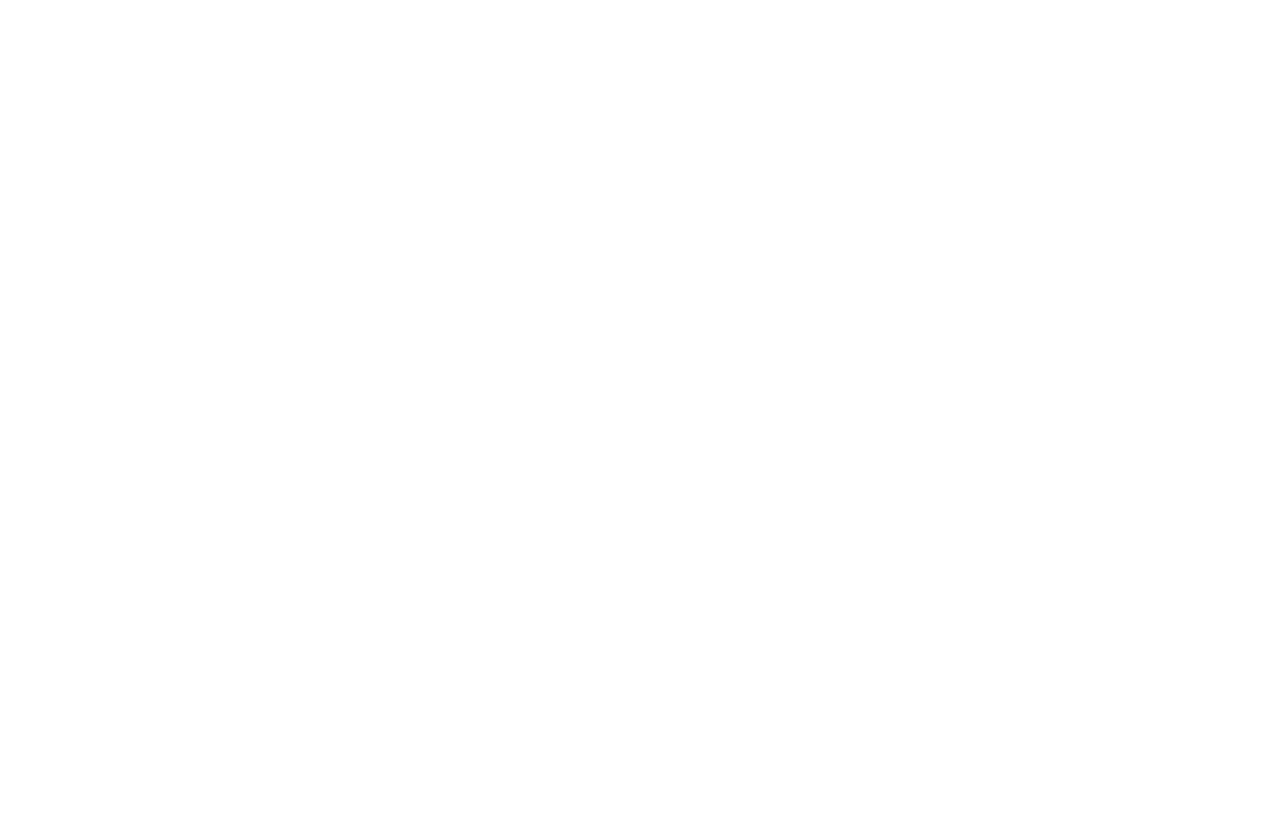
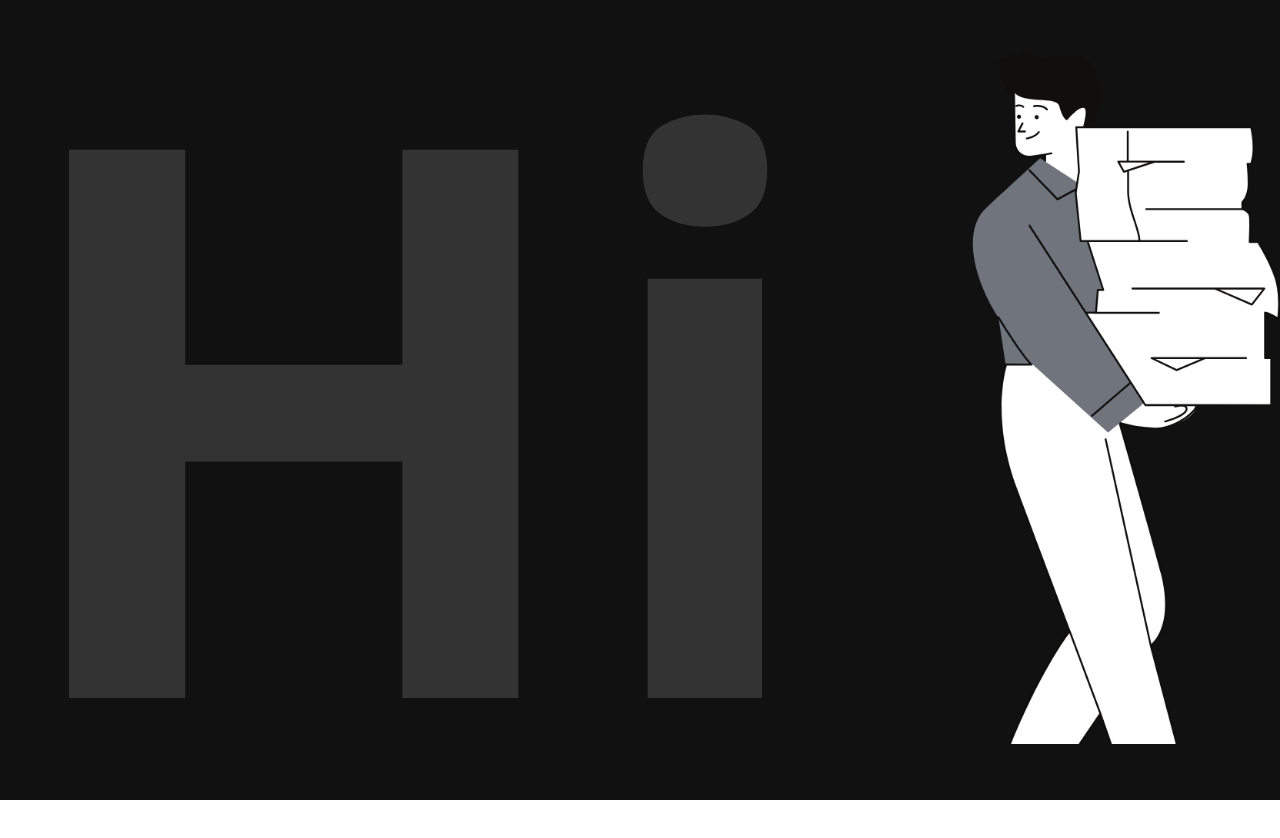
Before and after one commit to coxMD/coxMD.github.io, a plain HTML site: page index.html in a window 1280 px wide. Before the commit the page ends 800 px from the top, so only its background shows below. Drawn offline with nearby package versions, Linux system fonts and the light colour scheme.

Commit message:
Implemented  Landing Page

```diff
--- a/index.html
+++ b/index.html
@@ -6,8 +6,26 @@
     <meta name="viewport" content="width=device-width, initial-scale=1.0">
     <title>Document</title>
     <link rel="stylesheet" href="./style.css">
+    <link href="https://fonts.googleapis.com/css2?family=Open+Sans:ital,wght@0,300;0,400;0,500;0,700;0,800;1,600&display=swap" rel="stylesheet">
 </head>
 <body>
+    <div class="container">
+        <!-- INTRODUCTION -->
+        <div class="intro">
+            <div class="salute">
+                <div class="saluteTextContainer">
+                    <h1 class="saluteText">Hi</h1>
+                </div>
+                <div class="saluteImgContainer">
+                    <img src="./img/person.png" alt="" class="saluteImg">
+                </div>
+            </div>
+        </div>
+        <!-- PROJECTS -->
+        <div class="intro"></div>
+        <!-- GITHUB -->
+        <div class="intro"></div>
+    </div>
     <script src="./app.js"></script>
 </body>
 </html>
--- a/style.css
+++ b/style.css
@@ -0,0 +1,33 @@
+*{
+    padding: 0;
+    margin: 0;
+    font-family: 'Open Sans', sans-serif;
+}
+
+.container{
+    background-color: #111;
+}
+
+.salute{
+    height: 100vh;
+    display: flex;
+    align-items: center;
+}
+
+.saluteTextContainer{
+    flex: 3;
+}
+
+.saluteImgContainer {
+    flex: 1;
+}
+
+.saluteText{
+    color: #333;
+    font-size: 60vw;
+    cursor: default;
+}
+
+.saluteImg{
+    width: 100%;
+}
```
Also changed, not shown: img/bg1.png (added), img/bg2.png (added), img/github.png (added), img/laptop.png (added), img/person.png (added), img/phone.png (added).
